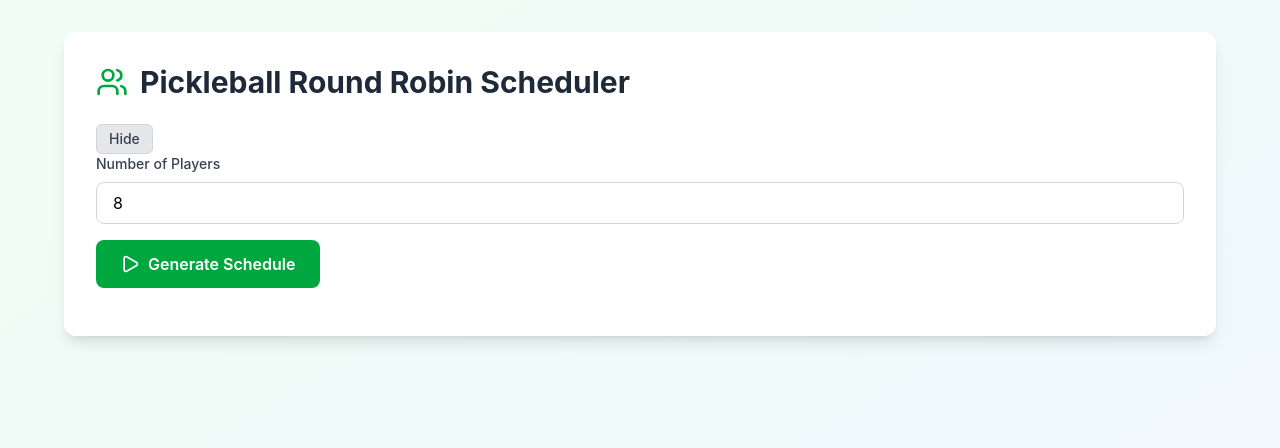
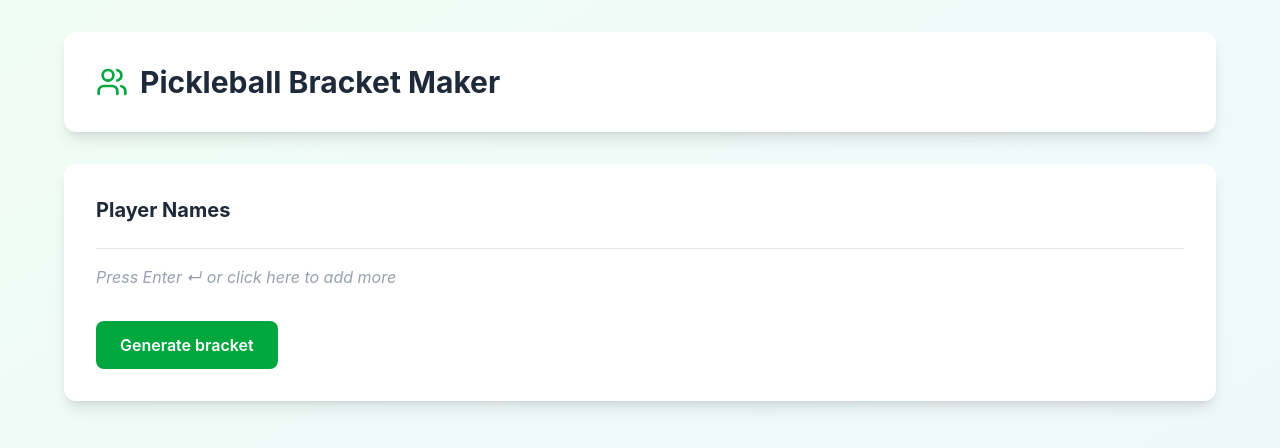
Before and after one commit to ajalmaguer/pickleball_bracket_maker, a React (Vite) app: page / in a window 1280 px wide. Shown: the top 448 px of the page. Built offline with nearby package versions, Linux system fonts and the light colour scheme.

Commit message:
Swapped player names input to be more like brackets.app

```diff
--- /dev/null
+++ b/src/routes/-components/PlayerInput.tsx
@@ -0,0 +1,94 @@
+import { playerNamesAtom } from '@/state';
+import { useAtom } from 'jotai';
+import { X } from 'lucide-react';
+import { useEffect } from 'react';
+
+const MIN_PLAYERS = 4;
+
+export function PlayerNamesInput() {
+  const [players, setPlayers] = useAtom(playerNamesAtom);
+
+  const handlePlayerChange = (index: number, value: string) => {
+    const newPlayers = [...players];
+    newPlayers[index] = value;
+    setPlayers(newPlayers);
+  };
+
+  const handleEnterKey = (
+    e: React.KeyboardEvent<HTMLInputElement>,
+    index: number
+  ) => {
+    if (e.key !== 'Enter') {
+      return;
+    }
+    if (index === players.length - 1) {
+      e.preventDefault();
+      setPlayers([...players, '']);
+    } else {
+      const nextInput = document.getElementById(`player-${index + 1}`);
+      if (nextInput) {
+        nextInput.focus();
+      }
+    }
+  };
+
+  useEffect(() => {
+    console.log('Players length:', players.length);
+    // grab the last input and focus it
+    if (players.length > 0) {
+      const lastIndex = players.length - 1;
+      const lastInput = document.getElementById(`player-${lastIndex}`);
+      lastInput?.focus();
+    }
+  }, [players.length]);
+
+  const removePlayer = (index: number) => {
+    if (players.length > MIN_PLAYERS) {
+      const newPlayers = players.filter((_, i) => i !== index);
+      setPlayers(newPlayers);
+    }
+  };
+
+  return (
+    <>
+      <div className="space-y-3">
+        {players.map((player, index) => (
+          <div
+            key={index}
+            className="grid grid-cols-[30px_minmax(0,1fr)_30px] justify-left gap-3"
+          >
+            <span className="text-gray-400 font-medium text-lg">
+              {index + 1}.
+            </span>
+            <input
+              id={`player-${index}`}
+              type="text"
+              value={player}
+              onChange={(e) => handlePlayerChange(index, e.target.value)}
+              onKeyDown={(e) => handleEnterKey(e, index)}
+              placeholder={index === 0 ? 'Enter names here' : ''}
+              className="bg-transparent text-gray-900 text-lg placeholder-gray-400 focus:outline-none"
+            />
+            {players.length > MIN_PLAYERS && player && (
+              <button
+                onClick={() => removePlayer(index)}
+                className="text-gray-400 hover:text-gray-600 transition-colors"
+              >
+                <X size={20} />
+              </button>
+            )}
+          </div>
+        ))}
+      </div>
+
+      <div className="mt-6 pt-4 border-t border-gray-200">
+        <button
+          onClick={() => setPlayers([...players, ''])}
+          className="text-gray-400 italic text-base hover:text-gray-600 transition-colors text-left"
+        >
+          Press Enter ↵ or click here to add more
+        </button>
+      </div>
+    </>
+  );
+}
--- a/src/routes/index.tsx
+++ b/src/routes/index.tsx
@@ -1,20 +1,13 @@
 import { createFileRoute } from '@tanstack/react-router';
-import { atom, useAtom } from 'jotai';
-import { atomWithStorage } from 'jotai/utils';
-import { Calendar, Play, Users } from 'lucide-react';
-import type { FunctionComponent, ReactNode } from 'react';
-import { useState } from 'react';
+import { useAtom } from 'jotai';
+import { Calendar, Users } from 'lucide-react';
+import { numPlayersAtom, playerNamesAtom, scheduleAtom } from '../state';
 import {
   generateSchedule,
   type Match,
   type MatchWithoutByes,
-} from './generateSchedule';
-
-const numPlayersAtom = atom<string | number>(8);
-const scheduleAtom = atomWithStorage<ReturnType<
-  typeof generateSchedule
-> | null>('schedule', null);
-const playerNamesAtom = atomWithStorage<string[]>('playerNames', []);
+} from './-components/generateSchedule';
+import { PlayerNamesInput } from './-components/PlayerInput';
 
 export const Route = createFileRoute('/')({
   component: App,
@@ -25,44 +18,12 @@ function hasNoByes(match: Match | MatchWithoutByes): match is MatchWithoutByes {
   return team1.every((player) => !!player) && team2.every((player) => !!player);
 }
 
-const Toggle: FunctionComponent<{
-  overRideShow: boolean;
-  children: ReactNode;
-}> = ({ overRideShow, children }) => {
-  const [toggle, setToggle] = useState(false);
-
-  if (overRideShow || toggle) {
-    return (
-      <div className="mb-4">
-        <button
-          onClick={() => setToggle(false)}
-          className="flex items-center gap-2 bg-gray-200 text-gray-700 px-3 py-1 rounded-md font-medium border border-gray-300 hover:bg-gray-300 transition-colors text-sm"
-        >
-          Hide
-        </button>
-        {children}
-      </div>
-    );
-  }
-
-  if (!toggle) {
-    return (
-      <button
-        onClick={() => setToggle(true)}
-        className="flex items-center gap-2 bg-gray-200 text-gray-700 px-3 py-1 rounded-md font-medium border border-gray-300 hover:bg-gray-300 transition-colors text-sm"
-      >
-        Regenerate schedule
-      </button>
-    );
-  }
-};
-
 const PickleballScheduler = () => {
-  const [numPlayers, setNumPlayers] = useAtom(numPlayersAtom);
   const [schedule, setSchedule] = useAtom(scheduleAtom);
   const [playerNames, setPlayerNames] = useAtom(playerNamesAtom);
 
   const handleGenerate = () => {
+    const numPlayers = playerNames.length;
     if (typeof numPlayers !== 'number') {
       alert('Please enter a valid number of players (must be divisible by 4).');
       return;
@@ -75,91 +36,47 @@ const PickleballScheduler = () => {
     setSchedule(generated);
 
     // Initialize default player names if not set
-    if (playerNames.length !== numPlayers) {
+    if (!playerNames.length) {
       setPlayerNames(
         Array.from({ length: numPlayers }, (_, i) => `Player ${i + 1}`)
       );
     }
   };
 
-  const handlePlayerNameChange = (index: number, name: string) => {
-    const newNames = [...playerNames];
-    newNames[index] = name;
-    setPlayerNames(newNames);
-  };
-
   const getPlayerName = (num: number) => {
     return playerNames[num - 1] || `Player ${num}`;
   };
+
+  const generateButtonText = schedule
+    ? 'Regenerate bracket'
+    : 'Generate bracket';
+
+  console.log('playerNames =', playerNames);
 
   return (
     <div className="min-h-screen bg-gradient-to-br from-green-50 to-blue-50 p-8">
       <div className="max-w-6xl mx-auto">
         <div className="bg-white rounded-xl shadow-lg p-8 mb-8">
-          <div className="flex items-center gap-3 mb-6">
+          <div className="flex items-center gap-3">
             <Users className="w-8 h-8 text-green-600" />
             <h1 className="text-3xl font-bold text-gray-800">
-              Pickleball Round Robin Scheduler
+              Pickleball Bracket Maker
             </h1>
           </div>
-
-          <Toggle overRideShow={!schedule}>
-            <div className="space-y-4">
-              <div>
-                <label className="block text-sm font-medium text-gray-700 mb-2">
-                  Number of Players
-                </label>
-                <input
-                  type="number"
-                  min="4"
-                  value={numPlayers}
-                  onChange={(e) => {
-                    e.target.value
-                      ? setNumPlayers(parseInt(e.target.value))
-                      : setNumPlayers('');
-                  }}
-                  className="w-full px-4 py-2 border border-gray-300 rounded-lg focus:ring-2 focus:ring-green-500 focus:border-transparent"
-                />
         </div>
 
+        <div className="bg-white rounded-xl shadow-lg p-8 mb-8">
+          <h2 className="text-xl font-bold text-gray-800 mb-4">Player Names</h2>
+          <div className="mb-8">
+            <PlayerNamesInput />
+          </div>
           <button
             onClick={handleGenerate}
             className="flex items-center gap-2 bg-green-600 text-white px-6 py-3 rounded-lg font-semibold hover:bg-green-700 transition-colors"
           >
-                <Play className="w-5 h-5" />
-                {schedule ? 'Regenerate' : 'Generate'} Schedule
+            {generateButtonText}
           </button>
         </div>
-          </Toggle>
-        </div>
-
-        {schedule && typeof numPlayers === 'number' && (
-          <>
-            <div className="bg-white rounded-xl shadow-lg p-8 mb-8">
-              <h2 className="text-xl font-bold text-gray-800 mb-4">
-                Player Names
-              </h2>
-              <div className="grid grid-cols-2 md:grid-cols-3 lg:grid-cols-4 gap-4">
-                {Array.from({ length: numPlayers }, (_, i) => (
-                  <div key={i}>
-                    <label className="block text-sm font-medium text-gray-600 mb-1">
-                      Player {i + 1}
-                    </label>
-                    <input
-                      type="text"
-                      placeholder={`Player ${i + 1}`}
-                      value={playerNames[i] || ''}
-                      onChange={(e) =>
-                        handlePlayerNameChange(i, e.target.value)
-                      }
-                      className="w-full px-3 py-2 border border-gray-300 rounded-lg focus:ring-2 focus:ring-green-500 focus:border-transparent"
-                    />
-                  </div>
-                ))}
-              </div>
-            </div>
-          </>
-        )}
 
         {schedule && (
           <>
--- /dev/null
+++ b/src/state.ts
@@ -0,0 +1,9 @@
+import { atom } from 'jotai';
+import { atomWithStorage } from 'jotai/utils';
+import type { generateSchedule } from './routes/-components/generateSchedule';
+
+export const numPlayersAtom = atom<string | number>(8);
+export const scheduleAtom = atomWithStorage<ReturnType<
+  typeof generateSchedule
+> | null>('schedule', null);
+export const playerNamesAtom = atomWithStorage<string[]>('playerNames', []);
```
Also changed, not shown: src/routes/-components/generateSchedule.tsx (renamed from src/routes/generateSchedule.tsx). Lines whose indentation alone changed are shown as unchanged.
